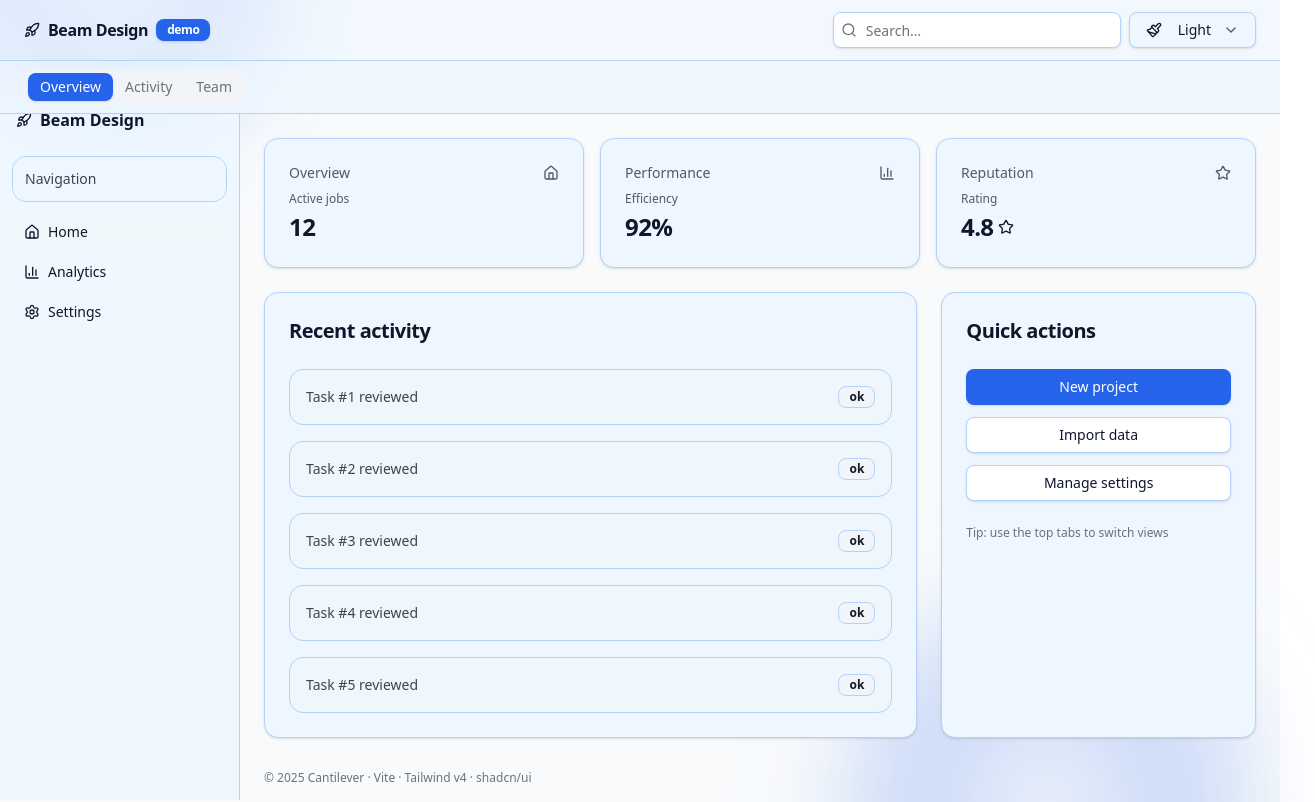
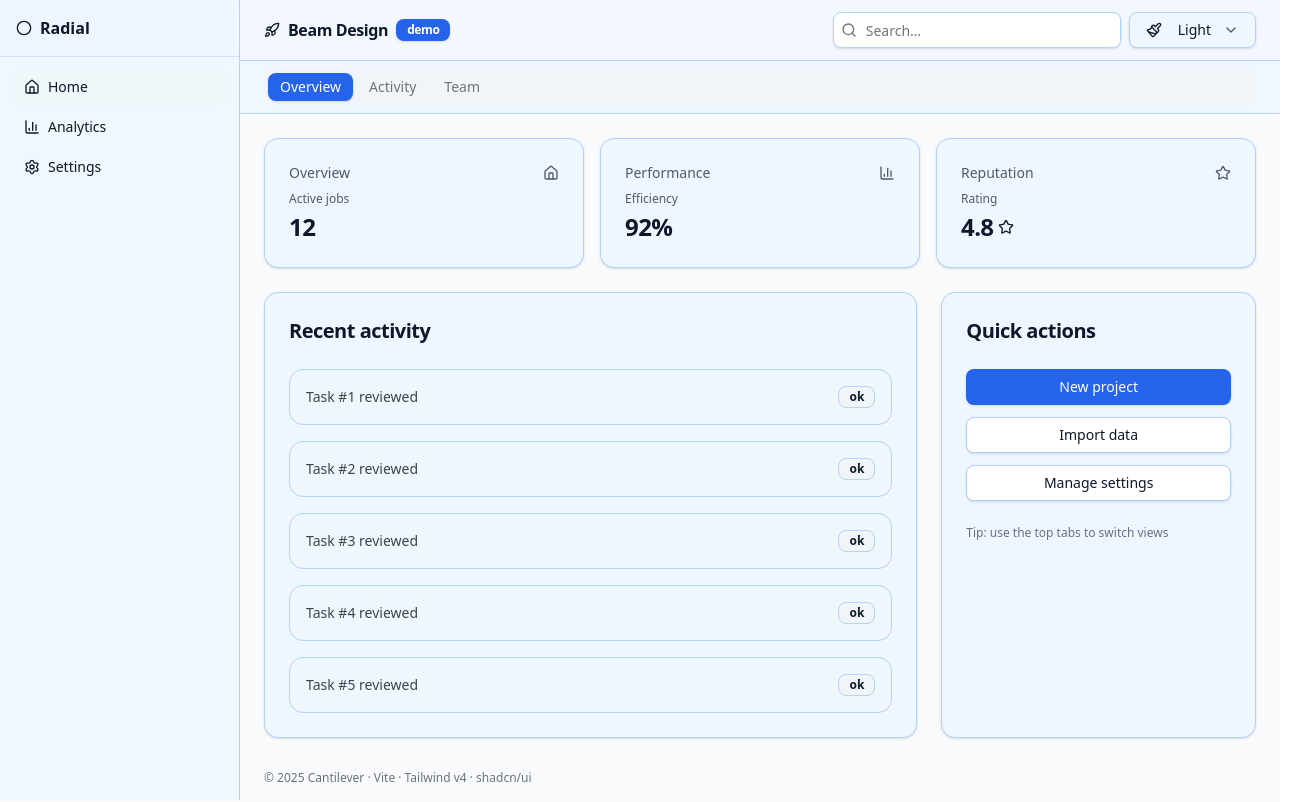
Before and after one commit to dhadley70/BeamDesignTS, a React (Vite) app: page / in a window 1280 px wide. Shown: the top 802 px of the page, 1315 px wide, since content can reach past the window. Built offline with nearby package versions, Linux system fonts and the light colour scheme.

Commit message:
Update App.tsx on fix/horizScrollLock branch

```diff
--- a/src/App.tsx
+++ b/src/App.tsx
@@ -16,6 +16,7 @@ import {
   Paintbrush,
   Check,
   ChevronDown,
+  Circle,
 } from "lucide-react"
 
 /* ---------------- Theming ---------------- */
@@ -78,7 +79,7 @@ function useClickOutside<T extends HTMLElement>(onOutside: () => void) {
     document.addEventListener("mousedown", handler)
     return () => document.removeEventListener("mousedown", handler)
   }, [onOutside])
-  return ref
+  return ref as React.RefObject<T>
 }
 
 function ThemeDropdown({
@@ -141,18 +142,56 @@ export default function App() {
   const [theme, setTheme] = useTheme()
 
   return (
-    <div className="relative min-h-screen text-[var(--text)] bg-[var(--bg)]">
-      {/* Accent blobs */}
+    <div className="relative min-h-screen overflow-x-hidden text-[var(--text)] bg-[var(--bg)]">
+      {/* BG accents */}
+      <div className="absolute inset-0 -z-10 overflow-x-hidden">
         <div className="pointer-events-none absolute -top-24 -left-24 size-[26rem] rounded-full
                         blur-2xl [will-change:transform] motion-safe:animate-[blob1_12s_ease-in-out_infinite_alternate]
                         bg-[radial-gradient(ellipse_at_center,rgba(0,0,0,0)_0%,var(--accent)_40%,transparent_70%)] opacity-30" />
         <div className="pointer-events-none absolute -bottom-32 -right-16 size-[28rem] rounded-full
                         blur-2xl [will-change:transform] motion-safe:animate-[blob2_16s_ease-in-out_infinite_alternate]
                         bg-[radial-gradient(ellipse_at_center,rgba(0,0,0,0)_0%,var(--accent)_40%,transparent_70%)] opacity-25" />
+      </div>
 
-      {/* Topbar */}
-      <header className="sticky top-0 z-40 border-b bg-[color:var(--card)]/80 border-[color:var(--border)] backdrop-blur supports-[backdrop-filter]:bg-[color:var(--card)]/60">
+      {/* FULL-HEIGHT SIDEBAR (desktop) */}
+      <aside
+        className="fixed inset-y-0 left-0 hidden w-[240px] border-r border-[color:var(--border)]
+                   bg-[var(--card)]/85 backdrop-blur md:block overflow-y-auto overflow-x-hidden z-30"
+      >
+        {/* updated brand: Circle icon + "Radial" link */}
+        <div className="px-4 py-4 sticky top-0 bg-[var(--card)]/90 backdrop-blur border-b border-[color:var(--border)]/50">
+          <div className="flex items-center gap-2 font-semibold">
+            <Circle className="size-4" />
+            <a
+              href="https://www.radialsolutions.com.au"
+              target="_blank"
+              rel="noreferrer"
+              className="underline-offset-2 hover:underline"
+            >
+              Radial
+            </a>
+          </div>
+        </div>
+        <Nav />
+      </aside>
+
+      {/* HEADER (unchanged brand) */}
+      <header className="sticky top-0 z-40 border-b bg-[color:var(--card)]/80 border-[color:var(--border)] backdrop-blur supports-[backdrop-filter]:bg-[color:var(--card)]/60 md:ml-[240px]">
         <div className="mx-auto flex max-w-7xl items-center gap-3 px-4 py-3 md:px-6">
+          <div className="flex min-w-0 items-center gap-2 font-semibold tracking-tight">
+            <Rocket className="size-4 shrink-0" />
+            <span className="truncate">Beam Design</span>
+            <Badge className="shrink-0 bg-[var(--accent)] text-[var(--accent-contrast)]">demo</Badge>
+          </div>
+          <div className="ml-auto flex items-center gap-2">
+            <div className="relative hidden sm:block">
+              <Search className="pointer-events-none absolute left-2 top-1/2 size-4 -translate-y-1/2 opacity-60" />
+              <Input
+                placeholder="Search…"
+                className="pl-8 w-56 sm:w-72 bg-[var(--input)] text-[var(--text)] border-[color:var(--border)]"
+              />
+            </div>
+            <ThemeDropdown theme={theme} onChange={setTheme} />
             <Button
               variant="outline"
               size="sm"
@@ -161,67 +200,40 @@ export default function App() {
             >
               <AlignLeft className="size-4" />
             </Button>
-
-          <div className="hidden md:flex items-center gap-2 font-semibold tracking-tight">
-            <Rocket className="size-4" />
-            <span>Beam Design</span>
-            <Badge className="bg-[var(--accent)] text-[var(--accent-contrast)]">demo</Badge>
-          </div>
-
-          <div className="ml-auto flex items-center gap-2">
-            <div className="relative hidden sm:block">
-              <Search className="pointer-events-none absolute left-2 top-1/2 size-4 -translate-y-1/2 opacity-60" />
-              <Input
-                placeholder="Search…"
-                className="pl-8 w-56 sm:w-72 bg-[var(--input)] text-[var(--text)] border-[color:var(--border)]"
-              />
-            </div>
-
-            {/* Visible on all sizes */}
-            <ThemeDropdown theme={theme} onChange={setTheme} />
           </div>
         </div>
       </header>
 
-      {/* Subheader tabs */}
-      <section className="sticky top-[56px] z-30 border-b bg-[var(--card)]/80 border-[color:var(--border)] backdrop-blur">
+      {/* SUBHEADER */}
+      <section className="sticky top-[56px] z-30 border-b bg-[var(--card)]/80 border-[color:var(--border)] backdrop-blur md:ml-[240px]">
         <div className="mx-auto max-w-7xl px-4 py-2 md:px-6">
           <Tabs defaultValue="overview" className="w-full">
-            <TabsList className="h-9 bg-[var(--muted)]">
-              <TabsTrigger value="overview" className="data-[state=active]:bg-[var(--accent)] data-[state=active]:text-[var(--accent-contrast)]">Overview</TabsTrigger>
-              <TabsTrigger value="activity" className="data-[state=active]:bg-[var(--accent)] data-[state=active]:text-[var(--accent-contrast)]">Activity</TabsTrigger>
-              <TabsTrigger value="team" className="data-[state=active]:bg-[var(--accent)] data-[state=active]:text-[var(--accent-contrast)]">Team</TabsTrigger>
+            <TabsList className="flex h-9 w-full items-center justify-start gap-1 bg-[var(--muted)] overflow-x-auto">
+              <TabsTrigger value="overview" className="data-[state=active]:bg-[var(--accent)] data-[state=active]:text-[var(--accent-contrast)] whitespace-nowrap">Overview</TabsTrigger>
+              <TabsTrigger value="activity" className="data-[state=active]:bg-[var(--accent)] data-[state=active]:text-[var(--accent-contrast)] whitespace-nowrap">Activity</TabsTrigger>
+              <TabsTrigger value="team" className="data-[state=active]:bg-[var(--accent)] data-[state=active]:text-[var(--accent-contrast)] whitespace-nowrap">Team</TabsTrigger>
             </TabsList>
           </Tabs>
         </div>
       </section>
 
-      {/* Fixed sidebar (desktop) */}
-      <aside
-        className="fixed left-0 top-[96px] hidden h-[calc(100dvh-96px)] w-[240px] border-r border-[color:var(--border)]
-                   bg-[var(--card)]/85 backdrop-blur md:block"
-      >
-        <div className="h-full overflow-auto">
-          <div className="px-4 py-3">
-            <div className="flex items-center gap-2 font-semibold">
-              <Rocket className="size-4" />
-              <span>Beam Design</span>
-            </div>
-          </div>
-          <Nav />
-        </div>
-      </aside>
-
-      {/* Mobile overlay sidebar */}
+      {/* MOBILE OVERLAY SIDEBAR (updated brand as well) */}
       <aside
         className={`fixed inset-y-0 left-0 z-50 w-[240px] border-r border-[color:var(--border)] bg-[var(--card)]/95 backdrop-blur
-                    transition-transform duration-300 md:hidden
+                    transition-transform duration-300 md:hidden overflow-x-hidden
                     ${mobileOpen ? "translate-x-0" : "-translate-x-full"}`}
       >
         <div className="flex h-14 items-center justify-between px-4">
           <div className="flex items-center gap-2 font-semibold">
-            <Rocket className="size-4" />
-            <span>Beam Design</span>
+            <Circle className="size-4" />
+            <a
+              href="https://www.radialsolutions.com.au"
+              target="_blank"
+              rel="noreferrer"
+              className="underline-offset-2 hover:underline"
+            >
+              Radial
+            </a>
           </div>
           <Button
             variant="outline"
@@ -232,13 +244,13 @@ export default function App() {
             <ChevronRight className="size-4" />
           </Button>
         </div>
-        <div className="h-[calc(100dvh-56px)] overflow-auto">
+        <div className="h-[calc(100dvh-56px)] overflow-y-auto">
           <Nav />
         </div>
       </aside>
 
-      {/* Main content */}
-      <main className="relative mx-auto max-w-7xl p-4 md:ml-[240px] md:p-6">
+      {/* MAIN CONTENT */}
+      <main className="relative mx-auto max-w-7xl p-4 md:ml-[240px] md:p-6 overflow-x-hidden">
         <Tabs defaultValue="overview">
           <TabsContent value="overview" className="mt-0">
             <div className="grid gap-4 md:grid-cols-3">
@@ -341,6 +353,15 @@ export default function App() {
           © {new Date().getFullYear()} Cantilever · Vite · Tailwind v4 · shadcn/ui
         </div>
       </main>
+
+      {/* MOBILE SCRIM */}
+      {mobileOpen && (
+        <button
+          aria-label="Close sidebar scrim"
+          className="fixed inset-0 z-40 bg-black/30 md:hidden"
+          onClick={() => setMobileOpen(false)}
+        />
+      )}
     </div>
   )
 }
@@ -354,16 +375,10 @@ function Nav() {
     { label: "Settings", icon: <Settings className="size-4" /> },
   ]
   return (
-    <nav className="p-3">
-      <div className="mb-3 rounded-xl border border-[color:var(--border)]">
-        <div className="rounded-xl bg-[var(--card)] p-3">
-          <div className="text-sm opacity-80">Navigation</div>
-        </div>
-      </div>
-      <ul className="space-y-1">
+    <nav className="p-3 space-y-1">
       {items.map((x) => (
-          <li key={x.label}>
         <button
+          key={x.label}
           className="flex w-full items-center gap-2 rounded-lg px-3 py-2 text-left text-sm
                      hover:bg-[var(--muted)]/40 data-[active=true]:bg-[var(--muted)]/60 transition-colors"
           data-active={x.label === "Home"}
@@ -371,9 +386,7 @@ function Nav() {
           {x.icon}
           <span>{x.label}</span>
         </button>
-          </li>
       ))}
-      </ul>
     </nav>
   )
 }
```
Lines whose indentation alone changed are shown as unchanged.
